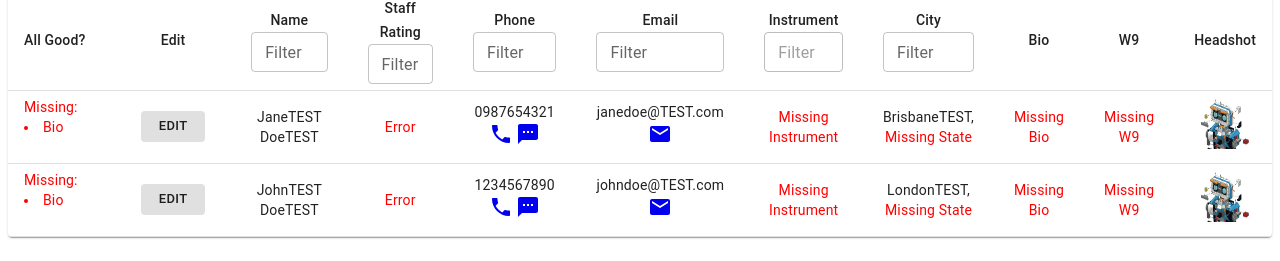
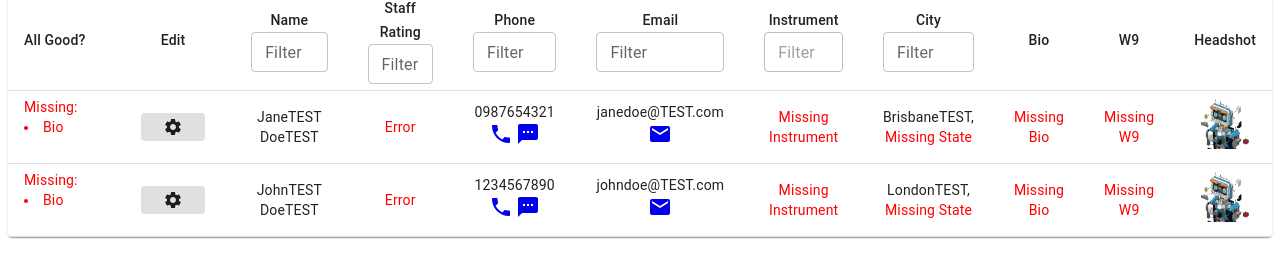
Before and after one commit to elijahsamuels/puresoulpresents-frontend, a React (Create React App) app: page /userlist in a window 1280 px wide. Shown: the part 159-420 px from the top of the page. Built offline with nearby package versions, Linux system fonts and the light colour scheme; no server answers.

Commit message:
added SettingsIcon

```diff
--- a/src/pages/UserList.js
+++ b/src/pages/UserList.js
@@ -20,6 +20,7 @@ import Tooltip from '@mui/material/Tooltip';
 import TextField from '@mui/material/TextField';
 import Box from '@mui/material/Box';
 import LoadingCircularProgress from '../components/staticComponents/LoadingCircularProgress.js';
+import SettingsIcon from '@mui/icons-material/Settings';
 
 import { green } from '@mui/material/colors';
 // import { blue } from '@mui/material/colors';
@@ -87,7 +88,7 @@ function UserList(props) {
         //   handleClick(userData.id);
         // }}
       >
-        Edit
+        <SettingsIcon fontSize={"small"}/>
       </Button>
     );
   };
```
